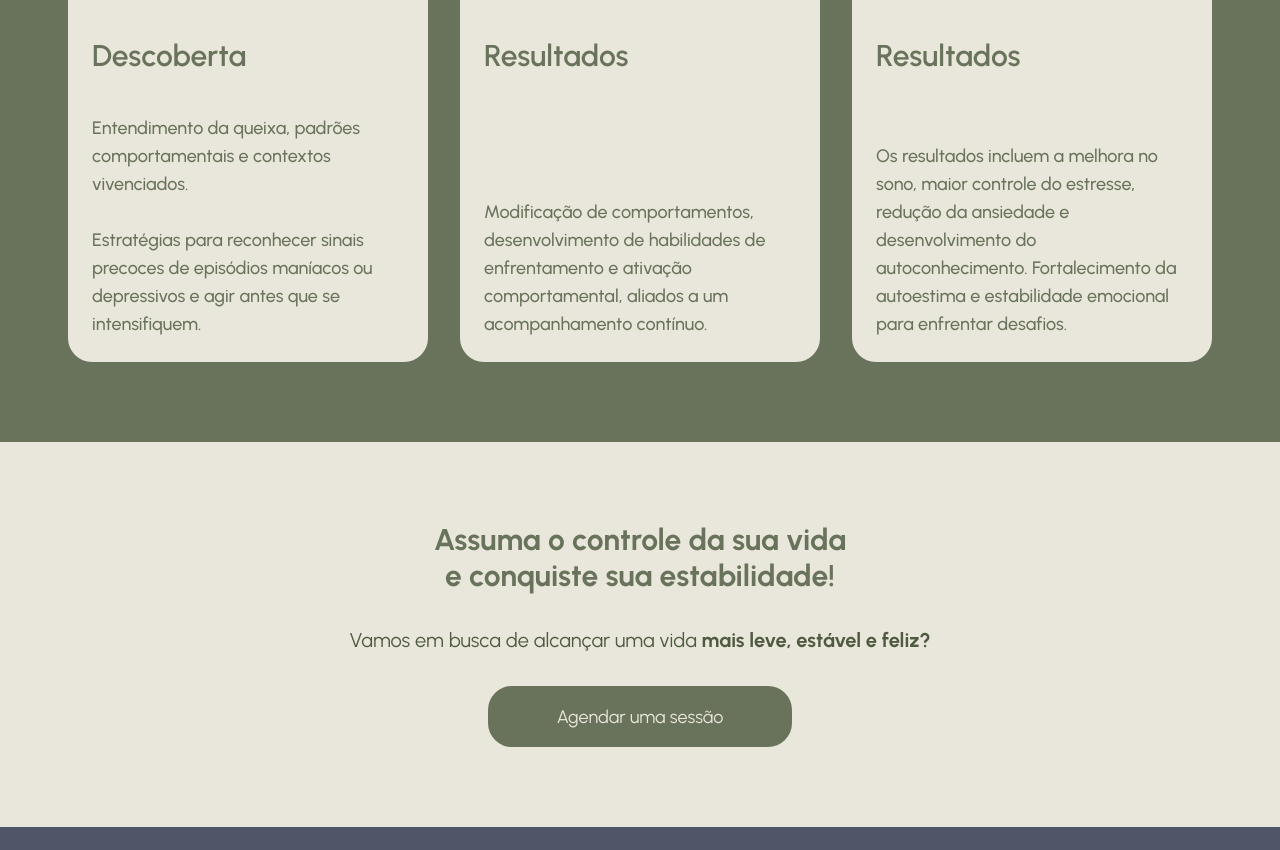
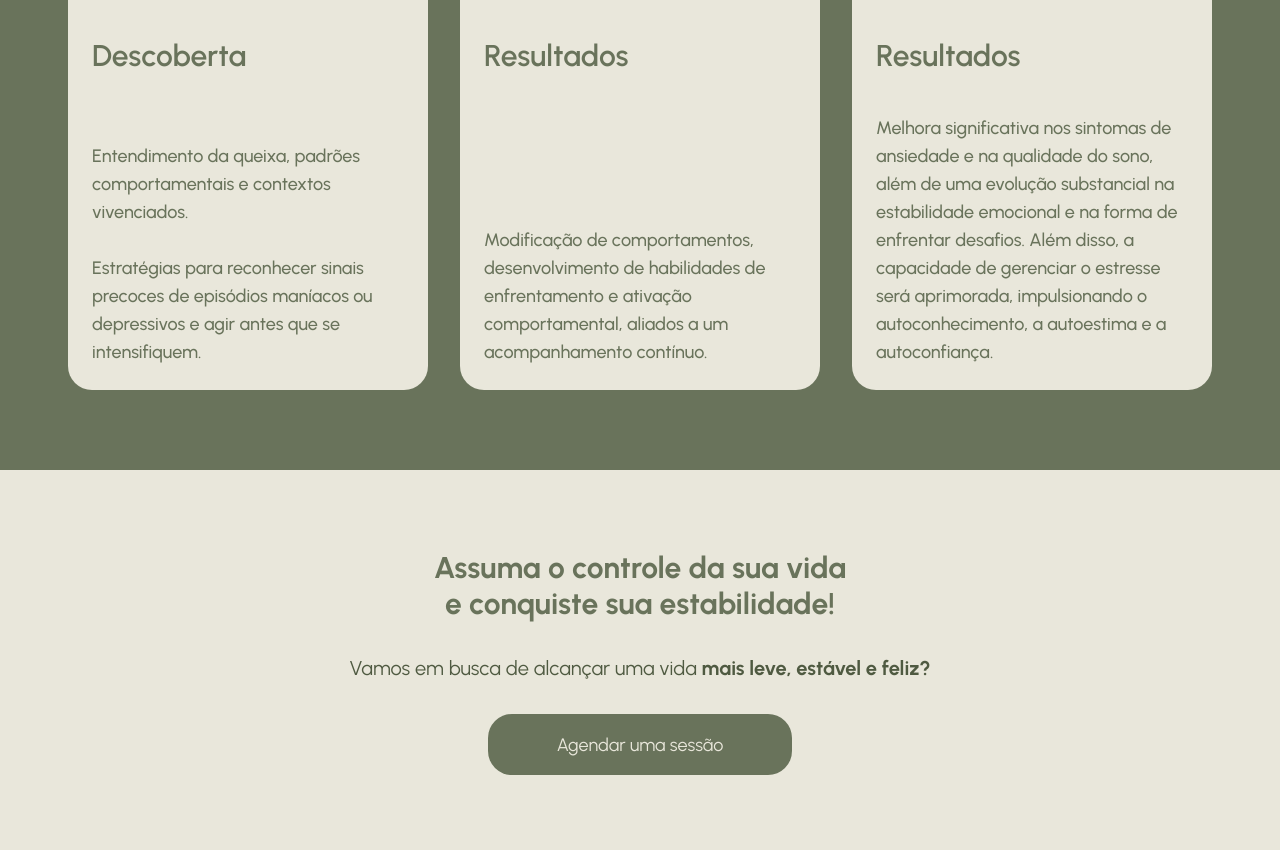
Before and after one commit to juanclb/jaqueline-jango, a Next.js app: page / in a window 1280 px wide. Shown: the part 2365-3215 px from the top of the page. Built offline with nearby package versions, Linux system fonts and the light colour scheme.

Commit message:
CHANGE: Text content

```diff
--- a/src/app/page.tsx
+++ b/src/app/page.tsx
@@ -175,7 +175,7 @@ const Third = () => {
       id: "03",
       title: "Resultados",
       description:
-        "Os resultados incluem a melhora no sono, maior controle do estresse, redução da ansiedade e desenvolvimento do autoconhecimento. Fortalecimento da autoestima e estabilidade emocional para enfrentar desafios.",
+        "Melhora significativa nos sintomas de ansiedade e na qualidade do sono, além de uma evolução substancial na estabilidade emocional e na forma de enfrentar desafios. Além disso, a capacidade de gerenciar o estresse será aprimorada, impulsionando o autoconhecimento, a autoestima e a autoconfiança.",
     },
   ];
 
```
